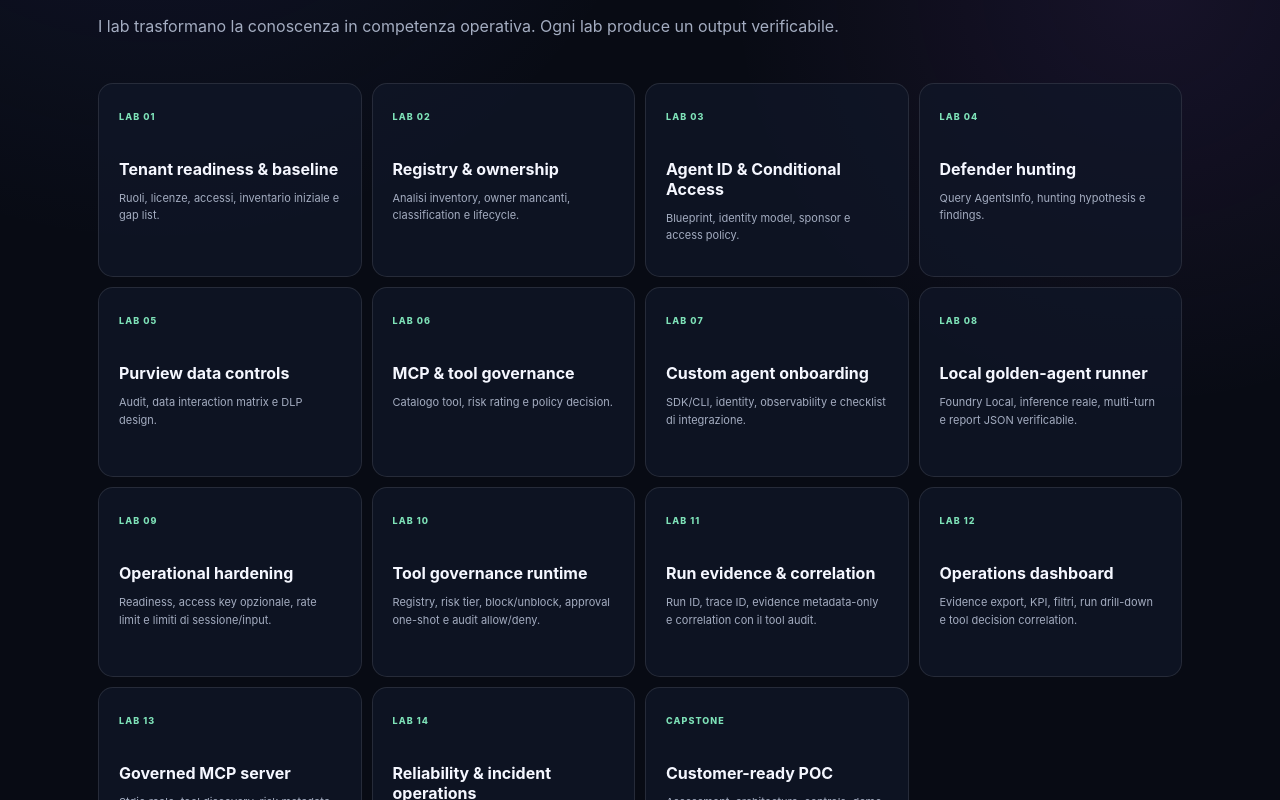
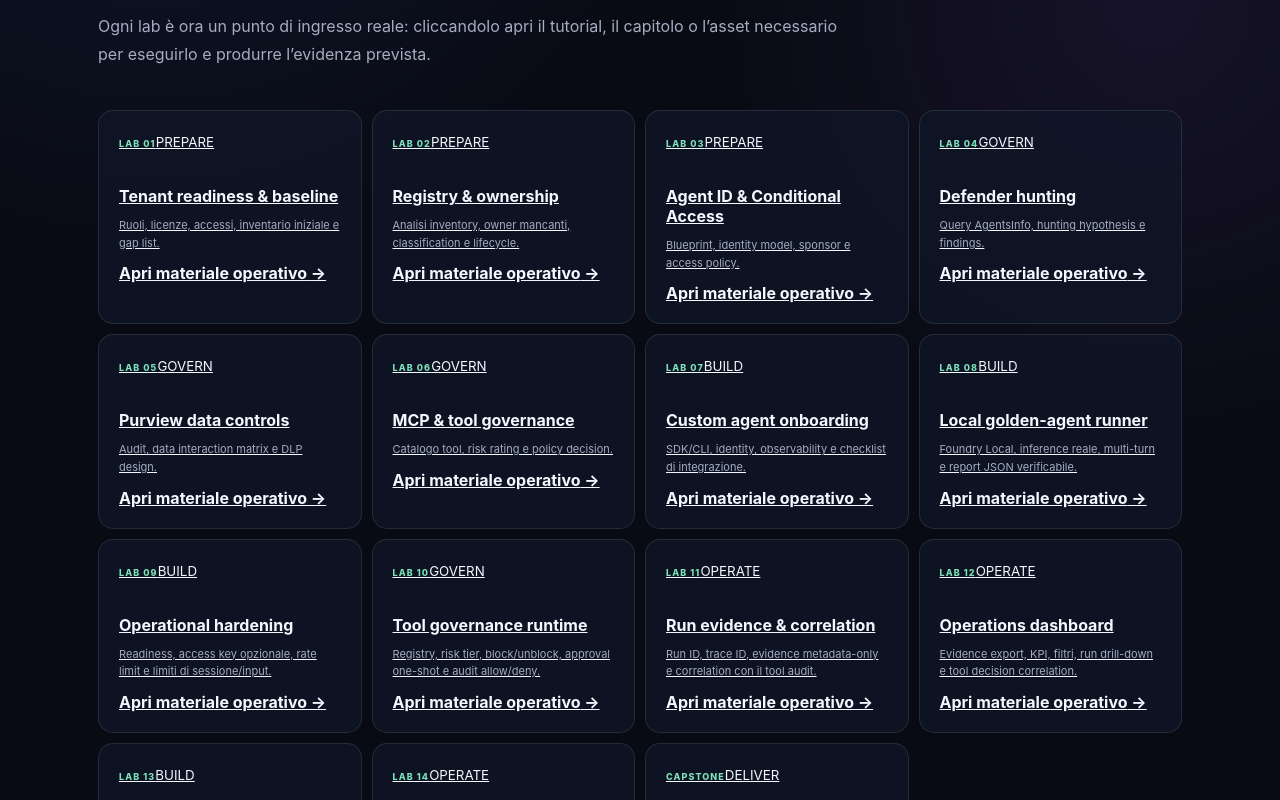
Before and after one commit to KeyserDSoze/Agent365, a React (Vite) app in the folder src/: page /labs in a window 1280 px wide. Shown: the part 300-1100 px from the top of the page. Built offline with nearby package versions, Linux system fonts and the light colour scheme.

Commit message:
ux: connect every lab to executable learning material

```diff
--- a/src/app/pages/LabsPage.jsx
+++ b/src/app/pages/LabsPage.jsx
@@ -1,20 +1,62 @@
+import { Link } from 'react-router-dom'
 import { copy } from '../content.js'
+import { knowledgeRoute } from '../routing.js'
 import PageIntro from '../PageIntro.jsx'
 
 export default function LabsPage({ lang }) {
   const t = copy[lang]
+  const it = lang === 'it'
+
+  const links = {
+    'LAB 01': 'examples/checklists/tenant-readiness.md',
+    'LAB 02': it ? 'docs/03-registry-governance.md' : 'docs/en/03-registry-governance.md',
+    'LAB 03': it ? 'docs/04-entra-agent-id.md' : 'docs/en/04-entra-agent-id.md',
+    'LAB 04': it ? 'docs/tutorials/03-defender-hunting.md' : 'docs/en/tutorials/03-defender-hunting.md',
+    'LAB 05': it ? 'docs/tutorials/04-purview-dlp.md' : 'docs/en/tutorials/04-purview-dlp.md',
+    'LAB 06': it ? 'docs/07-tools-mcp.md' : 'docs/en/07-tools-mcp.md',
+    'LAB 07': it ? 'docs/tutorials/01-onboard-existing-agent.md' : 'docs/en/tutorials/01-onboard-existing-agent.md',
+    'LAB 08': it ? 'docs/tutorials/08-local-lab-runner.md' : 'docs/en/tutorials/08-local-lab-runner.md',
+    'LAB 09': it ? 'docs/tutorials/09-golden-agent-hardening.md' : 'docs/en/tutorials/09-golden-agent-hardening.md',
+    'LAB 10': it ? 'docs/tutorials/10-tool-governance-runtime.md' : 'docs/en/tutorials/10-tool-governance-runtime.md',
+    'LAB 11': it ? 'docs/tutorials/11-run-evidence-observability.md' : 'docs/en/tutorials/11-run-evidence-observability.md',
+    'LAB 12': it ? 'docs/tutorials/12-operations-dashboard.md' : 'docs/en/tutorials/12-operations-dashboard.md',
+    'LAB 13': it ? 'docs/tutorials/13-governed-mcp-server.md' : 'docs/en/tutorials/13-governed-mcp-server.md',
+    'LAB 14': it ? 'docs/tutorials/14-reliability-incident-operations.md' : 'docs/en/tutorials/14-reliability-incident-operations.md',
+    'CAPSTONE': it ? 'docs/13-customer-delivery.md' : 'docs/en/13-customer-delivery.md'
+  }
+
+  const stages = {
+    'LAB 01': 'PREPARE', 'LAB 02': 'PREPARE', 'LAB 03': 'PREPARE',
+    'LAB 04': 'GOVERN', 'LAB 05': 'GOVERN', 'LAB 06': 'GOVERN',
+    'LAB 07': 'BUILD', 'LAB 08': 'BUILD', 'LAB 09': 'BUILD', 'LAB 10': 'GOVERN',
+    'LAB 11': 'OPERATE', 'LAB 12': 'OPERATE', 'LAB 13': 'BUILD', 'LAB 14': 'OPERATE',
+    'CAPSTONE': 'DELIVER'
+  }
+
   return (
     <div className="route-page">
       <section className="section">
-        <PageIntro kicker="06 · HANDS-ON" title={t.labsTitle} text={t.labsIntro} />
+        <PageIntro
+          kicker="HANDS-ON"
+          title={t.labsTitle}
+          text={it
+            ? 'Ogni lab è ora un punto di ingresso reale: cliccandolo apri il tutorial, il capitolo o l’asset necessario per eseguirlo e produrre l’evidenza prevista.'
+            : 'Every lab is now a real entry point: open it to reach the tutorial, chapter or asset required to execute it and produce the expected evidence.'}
+        />
         <div className="lab-grid">
           {t.labs.map(([code, title, text]) => (
-            <article className="lab" key={code}>
-              <span>{code}</span>
+            <Link className="lab lab-link" to={knowledgeRoute(links[code])} key={code}>
+              <div className="lab-meta"><span>{code}</span><small>{stages[code]}</small></div>
               <h3>{title}</h3>
               <p>{text}</p>
-            </article>
+              <strong>{it ? 'Apri materiale operativo' : 'Open operational material'} →</strong>
+            </Link>
           ))}
+        </div>
+
+        <div className="context-links">
+          <Link to="/journey">{it ? 'Non sai da quale lab partire? Torna al percorso' : 'Not sure which lab to start with? Return to the journey'} →</Link>
+          <Link to="/developer">{it ? 'Stai costruendo? Segui il developer path' : 'Building something? Follow the developer path'} →</Link>
         </div>
       </section>
     </div>
```
